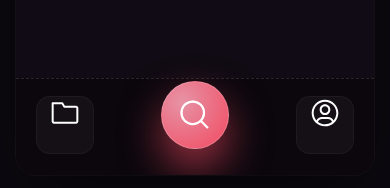
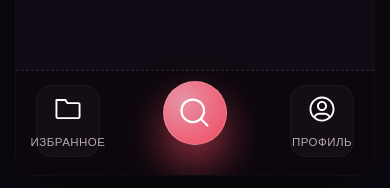
Before and after one commit to qlandys/telegram-music-miniapp, a plain HTML site: page index.html in a window 390 px wide. Shown: the part 653-841 px from the top of the page. Drawn offline with nearby package versions, Linux system fonts and the light colour scheme.

Commit message:
Polish navigation layout and typography

```diff
--- a/styles.css
+++ b/styles.css
@@ -247,62 +247,65 @@ body {
 
 .app__footer {
   margin-top: auto;
-  padding: 12px 20px 16px;
+  padding: 14px 20px 18px;
   background: var(--footer-bg);
   border-top: 1px dashed rgba(255, 255, 255, 0.12);
   display: flex;
   flex-direction: column;
-  gap: 0;
+  gap: 12px;
 }
 
 .nav {
   display: flex;
-  align-items: center;
+  align-items: flex-end;
   justify-content: space-between;
-  gap: 12px;
+  gap: 18px;
 }
 
 .nav-item {
   position: relative;
   border: none;
-  border-radius: 14px;
-  padding: 0;
-  background: rgba(255, 255, 255, 0.04);
+  border-radius: 16px;
+  padding: 10px 12px;
+  background: rgba(255, 255, 255, 0.03);
   display: flex;
   flex-direction: column;
   align-items: center;
-  gap: 6px;
+  gap: 10px;
   cursor: pointer;
   color: inherit;
-  font-size: 0.8rem;
+  font-size: 0.78rem;
   font-weight: 500;
   transition: transform 0.15s ease, background 0.2s ease, box-shadow 0.2s ease, border 0.2s ease;
   border: 1px solid rgba(255, 255, 255, 0.04);
   min-width: 0;
-  width: 64px;
-  height: 64px;
+  width: 72px;
 }
 
 .nav-item__icon {
-  width: 32px;
-  height: 32px;
+  width: 30px;
+  height: 30px;
   display: flex;
   align-items: center;
   justify-content: center;
 }
 
 .nav-item__fallback {
-  font-size: 1.1rem;
+  font-size: 1.25rem;
 }
 
 .nav-item__label {
-  display: none;
+  margin-top: 2px;
+  color: var(--muted);
+  font-size: 0.72rem;
+  letter-spacing: 0.04em;
+  text-transform: uppercase;
 }
 
 .nav-item--primary {
   justify-content: center;
-  width: 78px;
-  height: 78px;
+  width: 76px;
+  height: 76px;
   padding: 0;
   border-radius: 50%;
   background: radial-gradient(circle at 30% 30%, rgba(255, 163, 182, 0.9), rgba(255, 77, 102, 0.95));
@@ -316,6 +319,10 @@ body {
   height: 36px;
 }
 
+.nav-item--primary .nav-item__label {
+  display: none;
+}
+
 .nav-item--active:not(.nav-item--primary) {
   background: rgba(255, 77, 102, 0.2);
   border-color: rgba(255, 77, 102, 0.38);
@@ -327,8 +334,8 @@ body {
 }
 
 .nav-item:not(.nav-item--primary):hover {
-  background: rgba(255, 255, 255, 0.08);
-  border-color: rgba(255, 255, 255, 0.12);
+  background: rgba(255, 255, 255, 0.07);
+  border-color: rgba(255, 255, 255, 0.16);
 }
 
 .app__license {
@@ -357,17 +364,17 @@ body {
   }
 
   .nav {
-    gap: 14px;
+    gap: 12px;
   }
 
   .nav-item {
-    width: 58px;
-    height: 58px;
+    width: 64px;
+    padding: 8px 8px;
   }
 
   .nav-item--primary {
-    width: 68px;
-    height: 68px;
-    transform: translateY(-10px);
+    width: 64px;
+    height: 64px;
+    transform: translateY(-12px);
   }
 }
```
